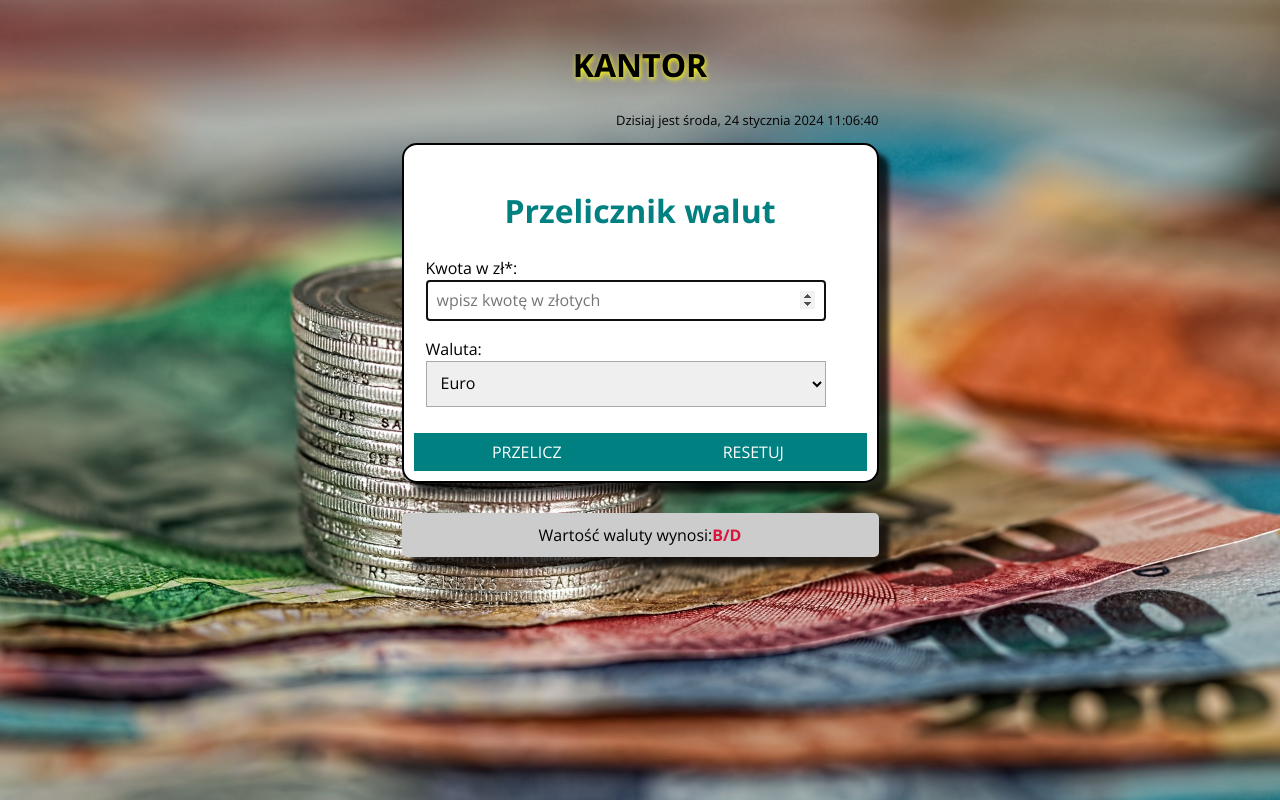
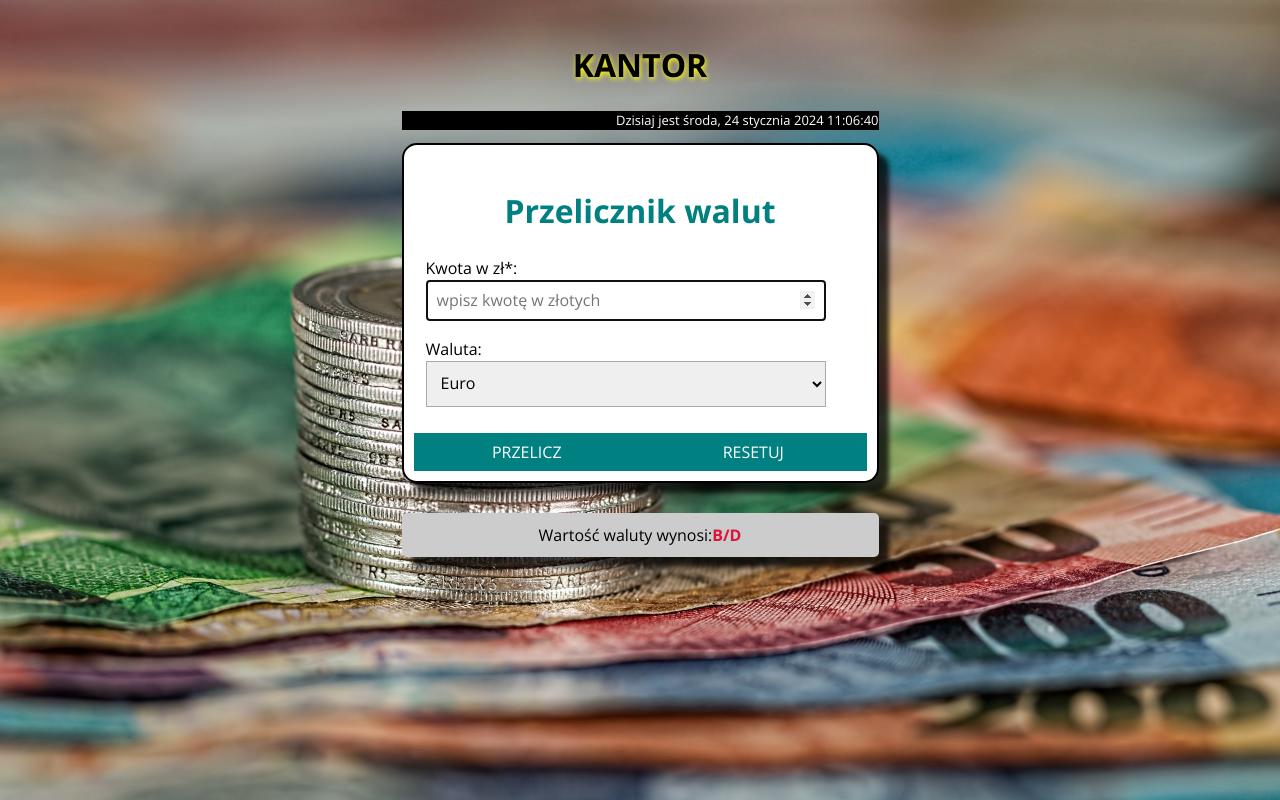
Before and after one commit to tomecky1/currency-converter-react, a React (Create React App) app: page / in a window 1280 px wide. Built offline with nearby package versions, Linux system fonts and the light colour scheme.

Commit message:
chnaged clock visual appearance

```diff
--- a/src/Time/style.css
+++ b/src/Time/style.css
@@ -1,4 +1,6 @@
 .date {
   text-align: right;
   font-size: small;
+  color: #fff;
+  background-color: #000;
 }
```
